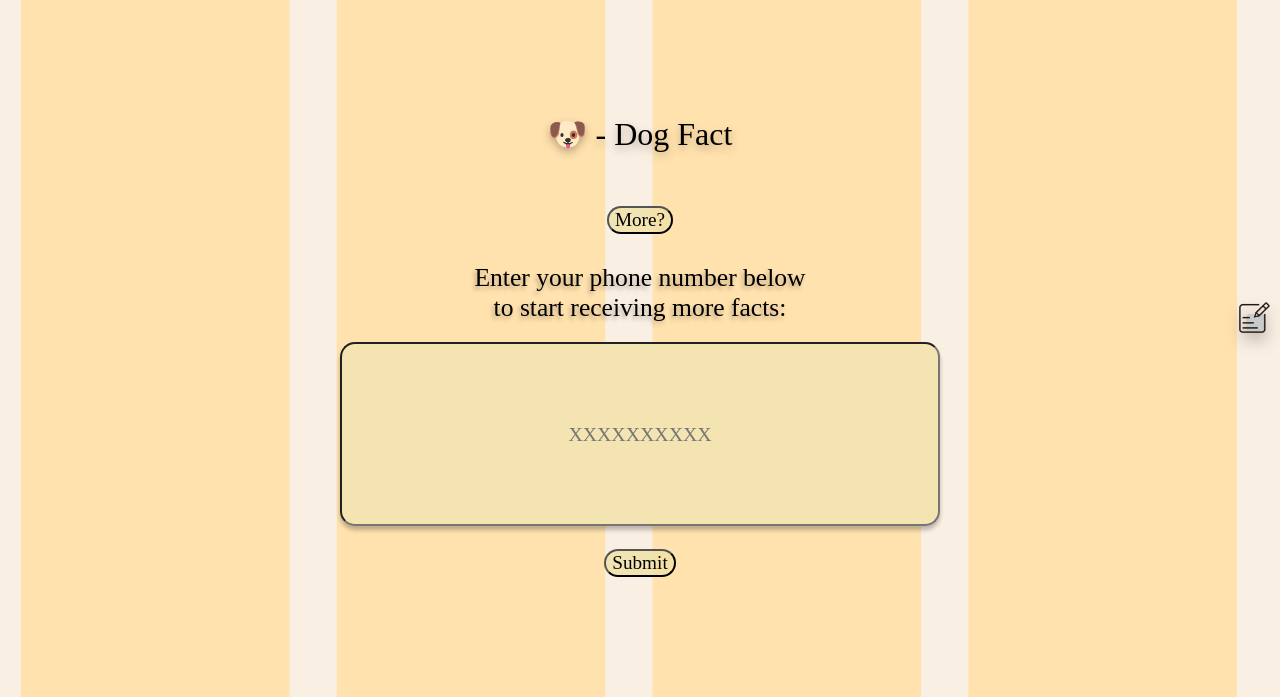
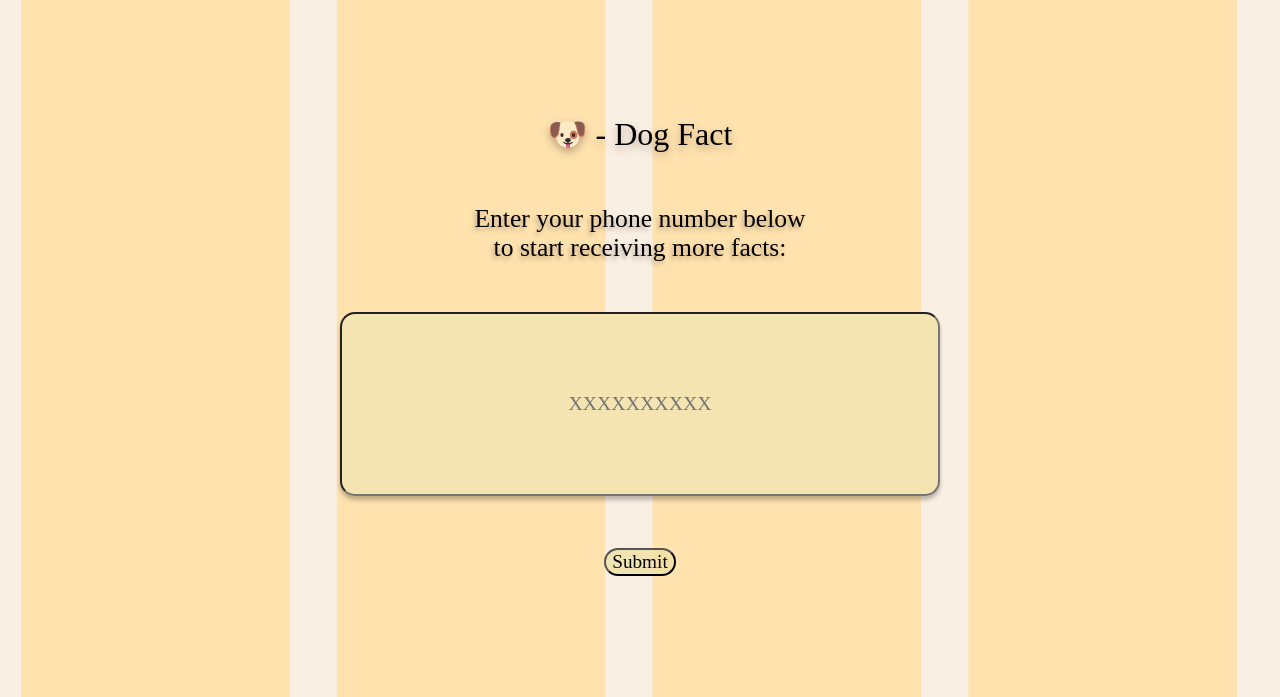
Before and after one commit to jrosmaidy1/PAW-champ, a Flask app: page /dog in a window 1280 px wide. Shown: the part 103-800 px from the top of the page. Run offline with Flask 2, Linux system fonts and the light colour scheme; data that the repository does not hold is empty; some libraries are stand-ins or nearby versions; some web fonts are replaced.

Commit message:
Update dog.html

```diff
--- a/templates/dog.html
+++ b/templates/dog.html
@@ -14,10 +14,6 @@
       {{dfact}}
     </h2>
     <div class="form-items">
-      <form method="POST" action="/dog">
-        <label class="form-label" for="phoneNumber"></label>
-        <input type="submit" value="More?"><br><br>
-        <form method="POST" action="/getDog">
       <label class="form-label" for="phoneNumber">
         Enter your phone number below <br>
         to start receiving more facts:
@@ -28,10 +24,6 @@
       </div>
       </form>
   </section>
-
-  </div class="feedback">
-  <a class="feedback-btn" href="{{url_for('feedback')}}"> <img src="../static/feedback.jpeg" class="feedback-icon"> </a>
-  </div>
 </body>
 
 {%endblock content%}
```
Lines whose indentation alone changed are shown as unchanged.
